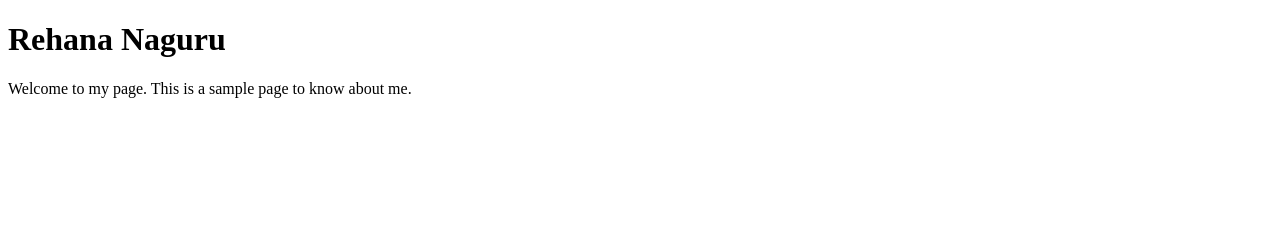
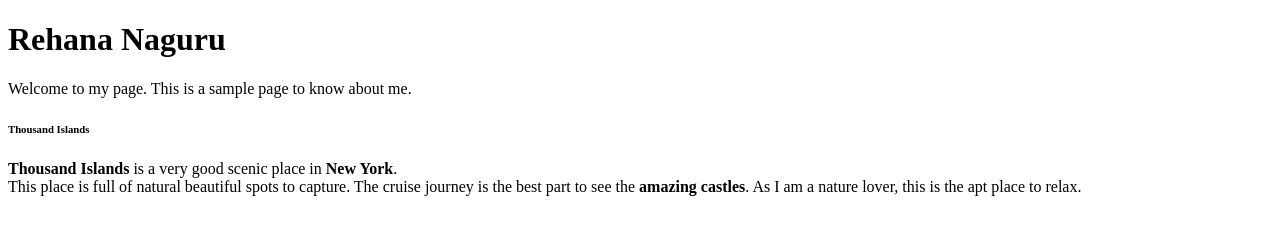
Before and after one commit to 44-563-WebApps-F21/webapps-f21-assignment-3-rehana7, a plain HTML site: page index.html in a window 1280 px wide. Drawn offline with Linux system fonts and the light colour scheme.

Commit message:
Update index.html
added my favourite places , using paragraph and small header tags.

```diff
--- a/index.html
+++ b/index.html
@@ -7,5 +7,9 @@
 
         <h1> Rehana Naguru </h1>
         <p> Welcome to my page. This is a sample page to know about me. </p>
+        <h6>Thousand Islands </h6>
+        <p><b>Thousand Islands</b> is a very good scenic place in <b>New York</b>.<br> This place is full of natural beautiful spots to capture. The cruise journey is the best part to see the <b>amazing castles</b>. As I am a nature lover, this is the apt place to relax. </p>
+
+
     </body>
 </html>
```
